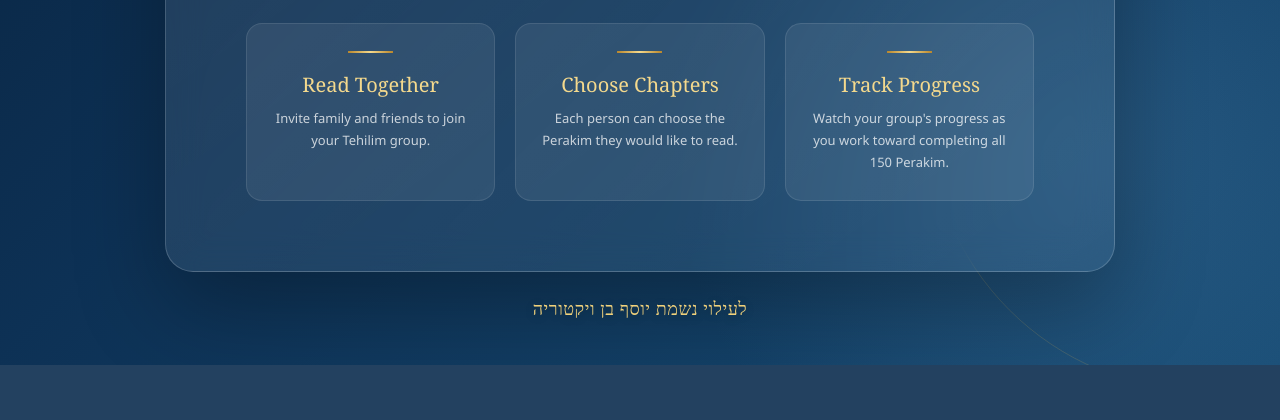
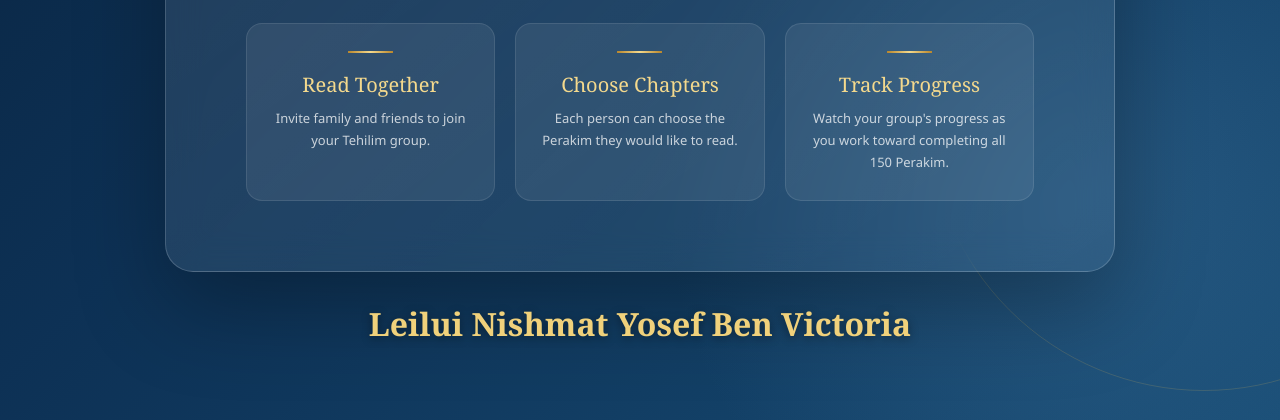
Before and after one commit to mlevy34/TEHILIMAPP, a Flask app: page /home.html in a window 1280 px wide. Shown: the part 709-1129 px from the top of the page. Before the commit the page ends 1074 px from the top, so only its background shows below. Run offline with Flask 3, Linux system fonts and the light colour scheme.

Commit message:
dedicationadded

```diff
--- a/static/home.css
+++ b/static/home.css
@@ -528,17 +528,11 @@ button.past-books-button:active {
 .dedication {
     position: relative;
     z-index: 2;
-
-    margin: 24px 0 0;
-
+    margin: 30px 0;
     text-align: center;
-    direction: rtl;
-
     font-family: Georgia, "Times New Roman", serif;
-    font-size: 18px;
-    letter-spacing: 0.5px;
-
+    font-size: 32px;
+    font-weight: bold;
     color: #f0d17b;
-
-    text-shadow: 0 2px 10px rgba(0, 0, 0, 0.25);
+    text-shadow: 0 2px 10px rgba(0, 0, 0, 0.4);
 }
--- a/templates/home.html
+++ b/templates/home.html
@@ -62,7 +62,7 @@
         </div>
 
         <p class="dedication" dir="rtl">
-            לעילוי נשמת יוסף בן ויקטוריה
+            Leilui Nishmat Yosef Ben Victoria
         </p>
     </main>
 </body>
```
